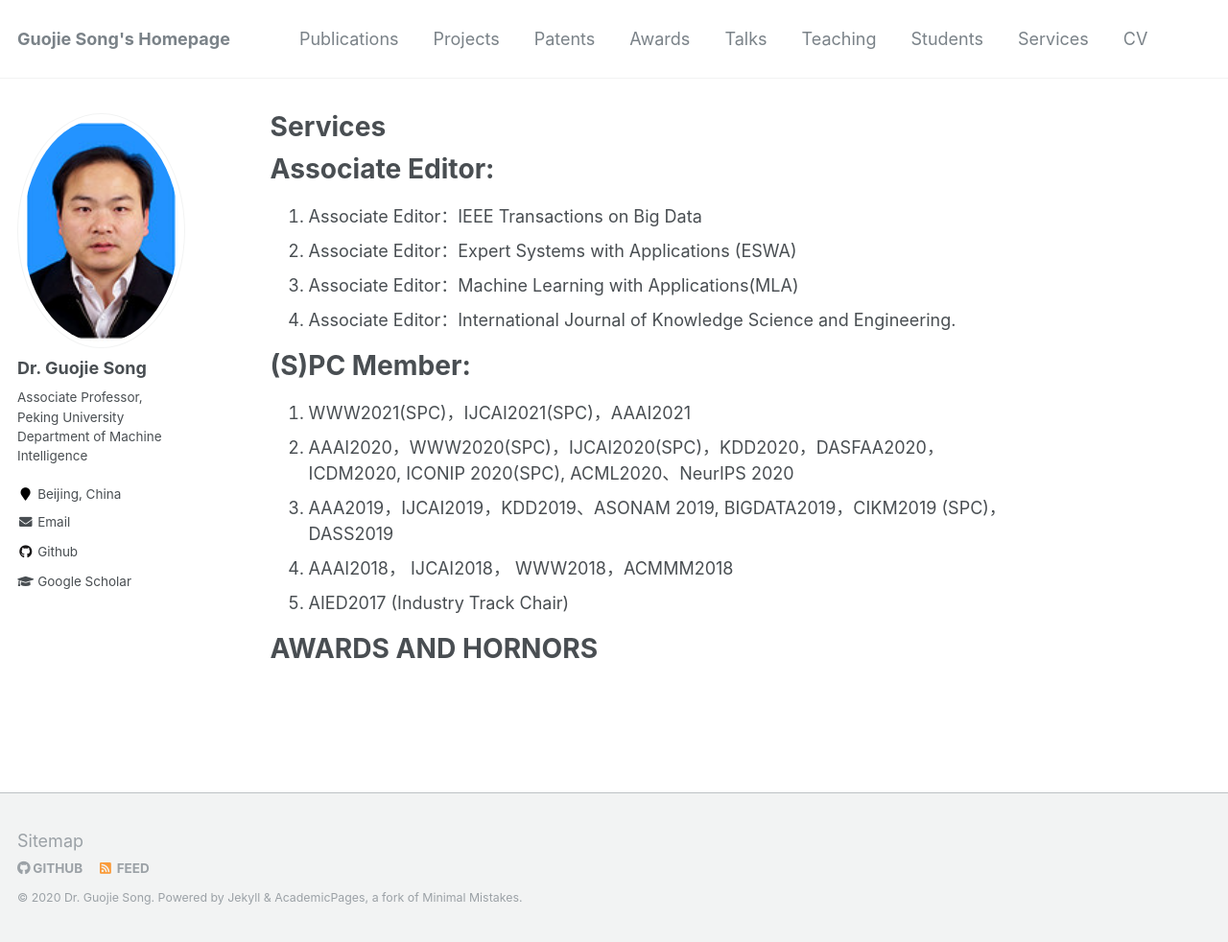
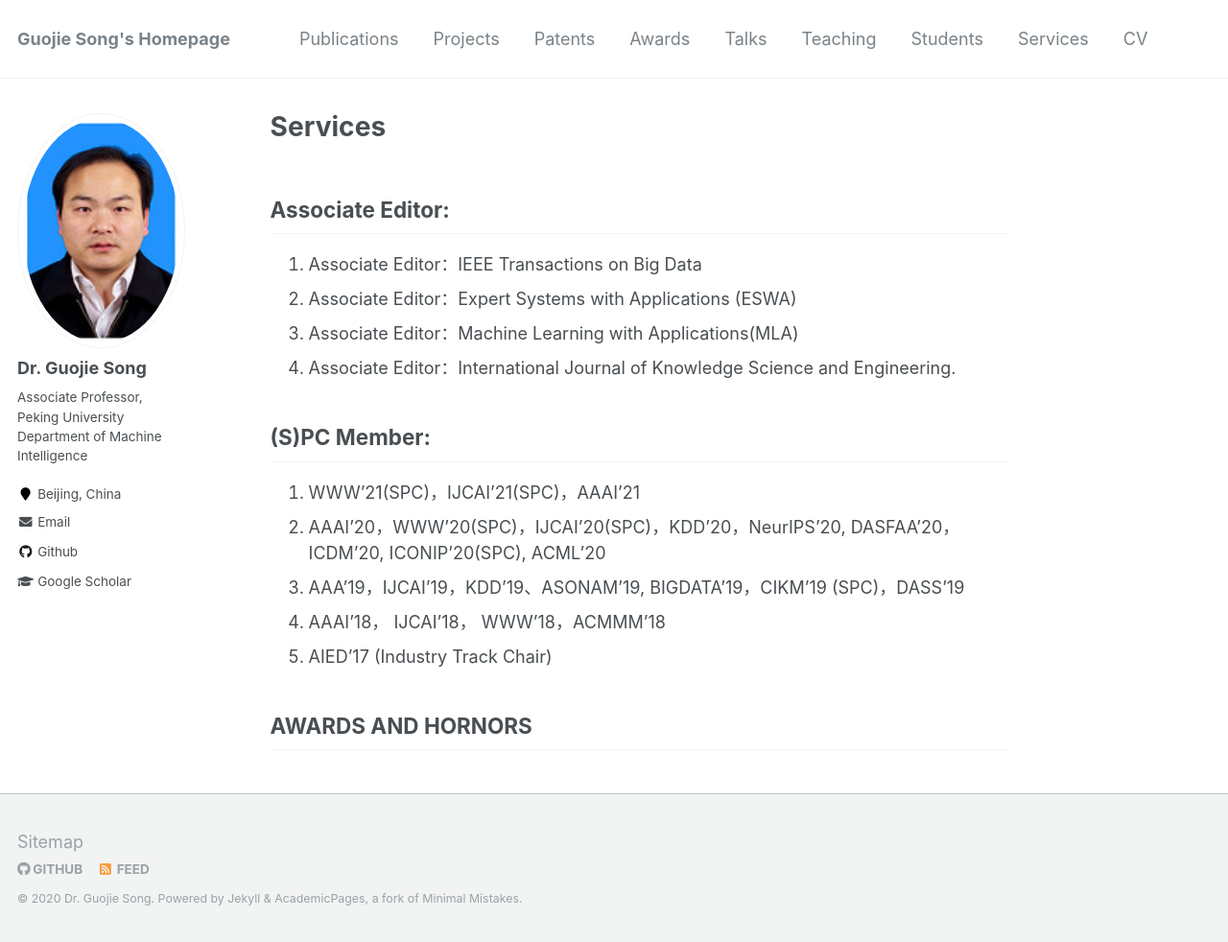
Before and after one commit to gjsong-pku/gjsong-pku.github.io, a Jekyll site: the page built from _pages/services.md, in a window 1280 px wide and 982 px high. Shown: the whole window at 96% size. Built offline with Jekyll 4.4.1, drawn with Linux system fonts in a browser that asks for light colours.

Commit message:
Update services.md

```diff
--- a/_pages/services.md
+++ b/_pages/services.md
@@ -3,19 +3,19 @@ title: "Services"
 permalink: /services/
 ---
 
-# Associate Editor:
+## Associate Editor:
 1.	Associate  Editor：IEEE Transactions on Big Data
 2.	Associate  Editor：Expert Systems with Applications (ESWA)
 3.	Associate  Editor：Machine Learning with Applications(MLA)
 4.	Associate  Editor：International Journal of Knowledge Science and Engineering.
 
 
-# (S)PC Member:
+## (S)PC Member:
 
-1.	WWW2021(SPC)，IJCAI2021(SPC)，AAAI2021
-2.	AAAI2020，WWW2020(SPC)，IJCAI2020(SPC)，KDD2020，DASFAA2020，ICDM2020, ICONIP 2020(SPC), ACML2020、NeurIPS 2020
-3.	AAA2019，IJCAI2019，KDD2019、ASONAM 2019, BIGDATA2019，CIKM2019 (SPC)，DASS2019
-4.	AAAI2018， IJCAI2018， WWW2018，ACMMM2018
-5.	AIED2017 (Industry Track Chair)
+1.	WWW'21(SPC)，IJCAI'21(SPC)，AAAI'21
+2.	AAAI'20，WWW'20(SPC)，IJCAI'20(SPC)，KDD'20，NeurIPS'20, DASFAA'20，ICDM'20, ICONIP'20(SPC), ACML'20
+3.	AAA'19，IJCAI'19，KDD'19、ASONAM'19, BIGDATA'19，CIKM'19 (SPC)，DASS'19
+4.	AAAI'18， IJCAI'18， WWW'18，ACMMM'18
+5.	AIED'17 (Industry Track Chair)
 
-# AWARDS AND HORNORS
+## AWARDS AND HORNORS
```
